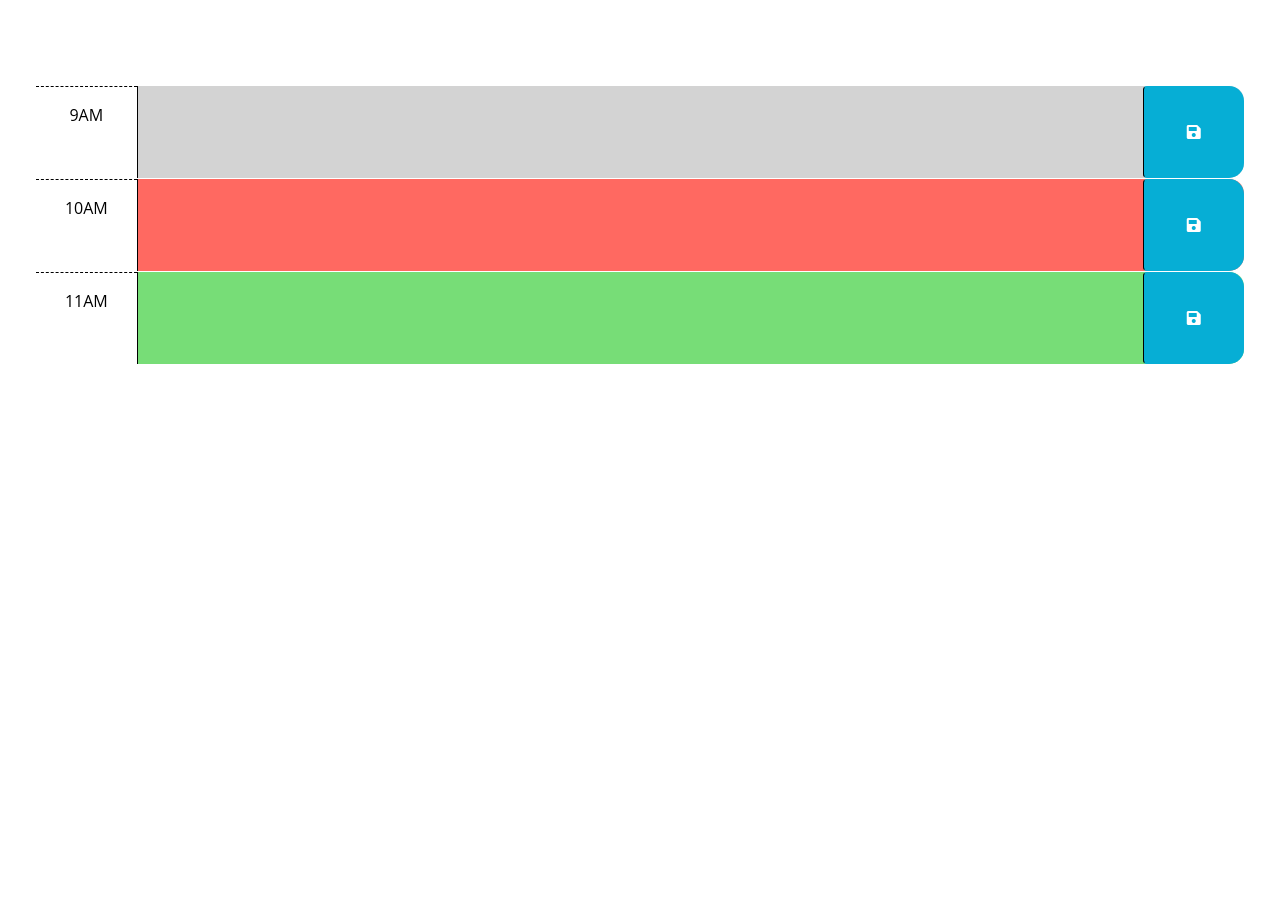
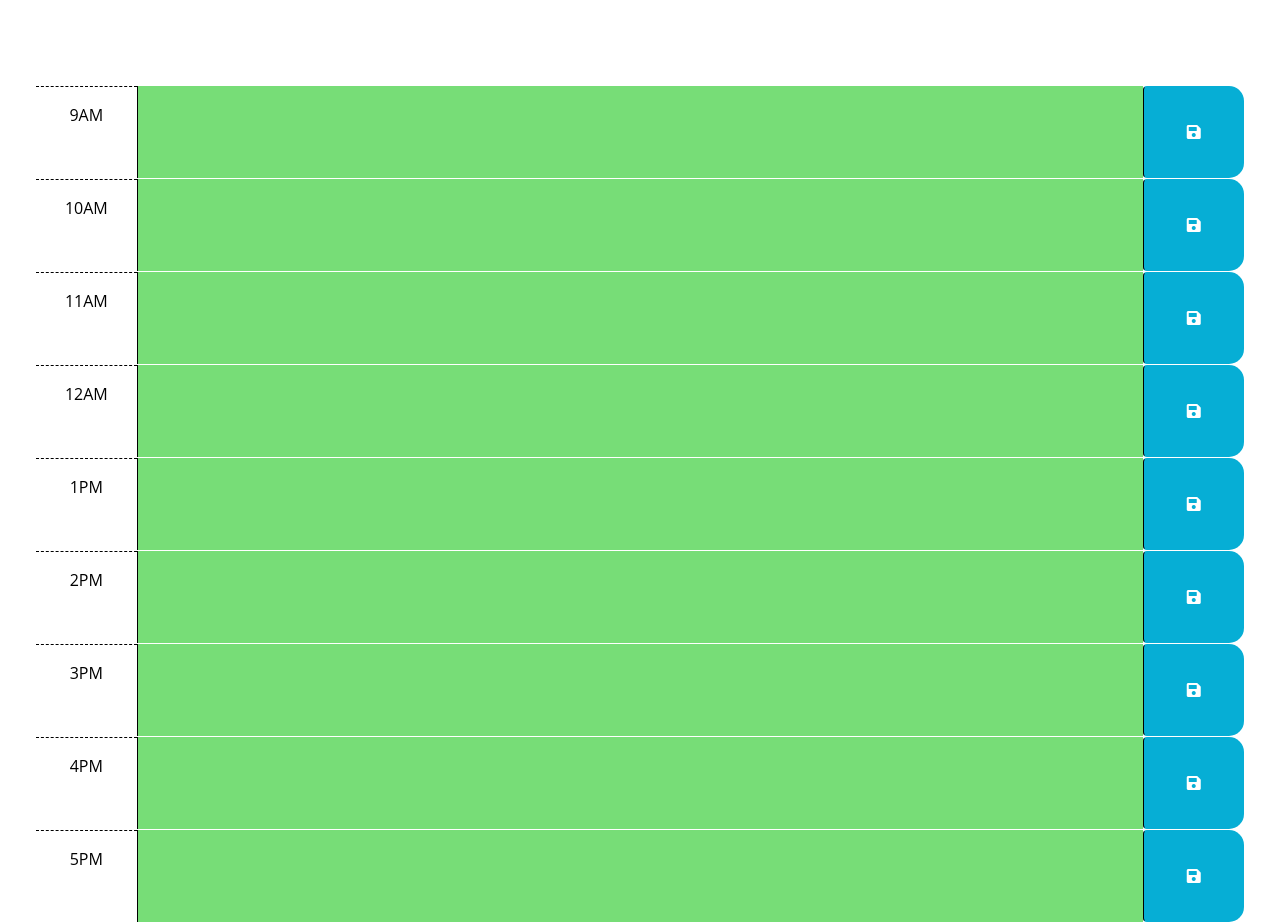
Before and after one commit to Aidan-Farina/week-5-challenge, a plain HTML site: page index.html in a window 1280 px wide. Shown: the part 166-1088 px from the top of the page. Before the commit the page ends 800 px from the top, so only its background shows below. Drawn offline with nearby package versions, Linux system fonts and the light colour scheme.

Commit message:
added css variation

```diff
--- a/assets/js/script.js
+++ b/assets/js/script.js
@@ -1,10 +1,7 @@
-// Wrap all code that interacts with the DOM in a call to jQuery to ensure that
-// the code isn't run until the browser has finished rendering all the elements
-// in the html.
-
 $(function () {
 var saveButtons = $(".btn");
 var textBoxes = $("textarea");
+var currentHour = dayjs().hour()
 
 textBoxes.each(function() {
   var textBox = $(this);
@@ -14,6 +11,7 @@ textBoxes.each(function() {
   if(savedData) {
   textBox.val(JSON.parse(savedData));
 }
+
 });
 
 saveButtons.click(function () {
@@ -23,15 +21,19 @@ saveButtons.click(function () {
   localStorage.setItem(saveKey, savedData)
 });
 
+$(".description").each(function() {
+  var blockHour = parseInt($(this).parent().attr("id"));
+
+  if(blockHour === currentHour) {
+    $(this).addClass("present")
+  } else if(blockHour < currentHour){
+    $(this).addClass("past")
+  } else if(blockHour > currentHour){
+    $(this).addClass("future")
+  }
+});
 
 
-
-    // TODO: Add a listener for click events on the save button. This code should
-    // use the id in the containing time-block as a key to save the user input in
-    // local storage. HINT: What does `this` reference in the click listener
-    // function? How can DOM traversal be used to get the "hour-x" id of the
-    // time-block containing the button that was clicked? How might the id be
-    // useful when saving the description in local storage?
     //
     // TODO: Add code to apply the past, present, or future class to each time
     // block by comparing the id to the current hour. HINTS: How can the id
--- a/index.html
+++ b/index.html
@@ -41,8 +41,8 @@
         code is implemented.
         -->
 
-      <!-- Example of a past time block. The "past" class adds a gray background color. -->
-      <div id="hour-9" class="row time-block past">
+
+      <div id="9" class="row time-block">
         <div class="col-2 col-md-1 hour text-center py-3">9AM</div>
         <textarea class="col-8 col-md-10 description" rows="3"> </textarea>
         <button class="btn saveBtn col-2 col-md-1" aria-label="save">
@@ -50,8 +50,7 @@
         </button>
       </div>
 
-      <!-- Example of a present time block. The "present" class adds a red background color. -->
-      <div id="hour-10" class="row time-block present">
+      <div id="10" class="row time-block">
         <div class="col-2 col-md-1 hour text-center py-3">10AM</div>
         <textarea class="col-8 col-md-10 description" rows="3"> </textarea>
         <button class="btn saveBtn col-2 col-md-1" aria-label="save">
@@ -59,15 +58,69 @@
         </button>
       </div>
 
-      <!-- Example of a future time block. The "future" class adds a green background color. -->
-      <div id="hour-11" class="row time-block future">
+      <div id="11" class="row time-block">
         <div class="col-2 col-md-1 hour text-center py-3">11AM</div>
         <textarea class="col-8 col-md-10 description" rows="3"> </textarea>
         <button class="btn saveBtn col-2 col-md-1" aria-label="save">
           <i class="fas fa-save" aria-hidden="true"></i>
         </button>
       </div>
+
+
+    <div id="12" class="row time-block">
+      <div class="col-2 col-md-1 hour text-center py-3">12AM</div>
+      <textarea class="col-8 col-md-10 description" rows="3"> </textarea>
+      <button class="btn saveBtn col-2 col-md-1" aria-label="save">
+        <i class="fas fa-save" aria-hidden="true"></i>
+      </button>
     </div>
+
+
+  <div id="13" class="row time-block">
+    <div class="col-2 col-md-1 hour text-center py-3">1PM</div>
+    <textarea class="col-8 col-md-10 description" rows="3"> </textarea>
+    <button class="btn saveBtn col-2 col-md-1" aria-label="save">
+      <i class="fas fa-save" aria-hidden="true"></i>
+    </button>
+  </div>
+
+
+<div id="14" class="row time-block">
+  <div class="col-2 col-md-1 hour text-center py-3">2PM</div>
+  <textarea class="col-8 col-md-10 description" rows="3"> </textarea>
+  <button class="btn saveBtn col-2 col-md-1" aria-label="save">
+    <i class="fas fa-save" aria-hidden="true"></i>
+  </button>
+</div>
+
+
+<div id="15" class="row time-block">
+  <div class="col-2 col-md-1 hour text-center py-3">3PM</div>
+  <textarea class="col-8 col-md-10 description" rows="3"> </textarea>
+  <button class="btn saveBtn col-2 col-md-1" aria-label="save">
+    <i class="fas fa-save" aria-hidden="true"></i>
+  </button>
+</div>
+
+
+<div id="16" class="row time-block">
+  <div class="col-2 col-md-1 hour text-center py-3">4PM</div>
+  <textarea class="col-8 col-md-10 description" rows="3"> </textarea>
+  <button class="btn saveBtn col-2 col-md-1" aria-label="save">
+    <i class="fas fa-save" aria-hidden="true"></i>
+  </button>
+</div>
+
+
+<div id="17" class="row time-block">
+  <div class="col-2 col-md-1 hour text-center py-3">5PM</div>
+  <textarea class="col-8 col-md-10 description" rows="3"> </textarea>
+  <button class="btn saveBtn col-2 col-md-1" aria-label="save">
+    <i class="fas fa-save" aria-hidden="true"></i>
+  </button>
+</div>
+</div>
+
 
     <script src="https://cdnjs.cloudflare.com/ajax/libs/jquery/3.2.1/jquery.min.js"></script>
     <script src="https://cdn.jsdelivr.net/npm/dayjs@1.11.3/dayjs.min.js"
```
